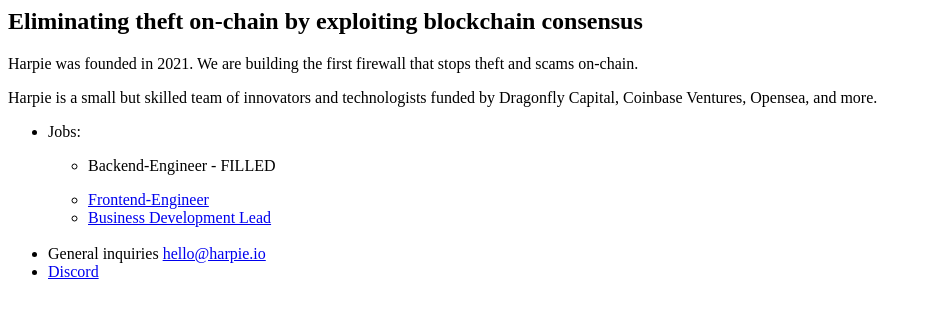
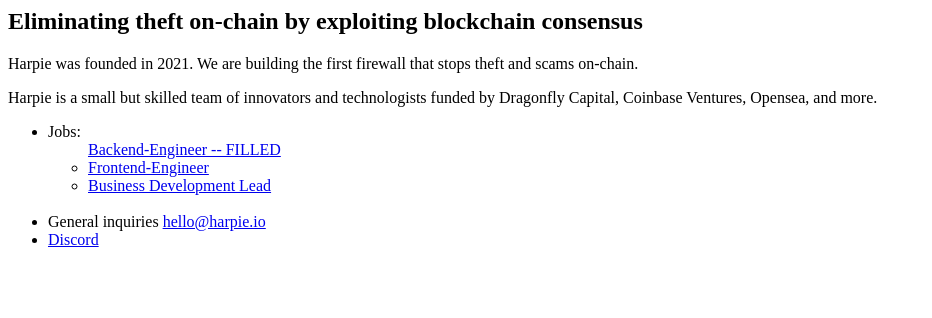
Before and after one commit to Harpieio/domain-parking-page, a plain HTML site: page index.html in a window 1280 px wide. Shown: the whole page, without its empty margins (0-932 px from the left). Drawn offline with Linux system fonts and the light colour scheme.

Commit message:
bruh formatting

```diff
--- a/index.html
+++ b/index.html
@@ -11,9 +11,10 @@
   <li>
     Jobs:
     <ul>
-      <li>
-        <p>Backend-Engineer - FILLED</p>
-      </li>
+      <a
+          href="#"
+          >Backend-Engineer -- FILLED</a
+        >
       <li>
         <a
           href="https://harpie.notion.site/Harpie-Frontend-Engineer-cb7d28242f0840fda4103a5591afc5ea"
```
